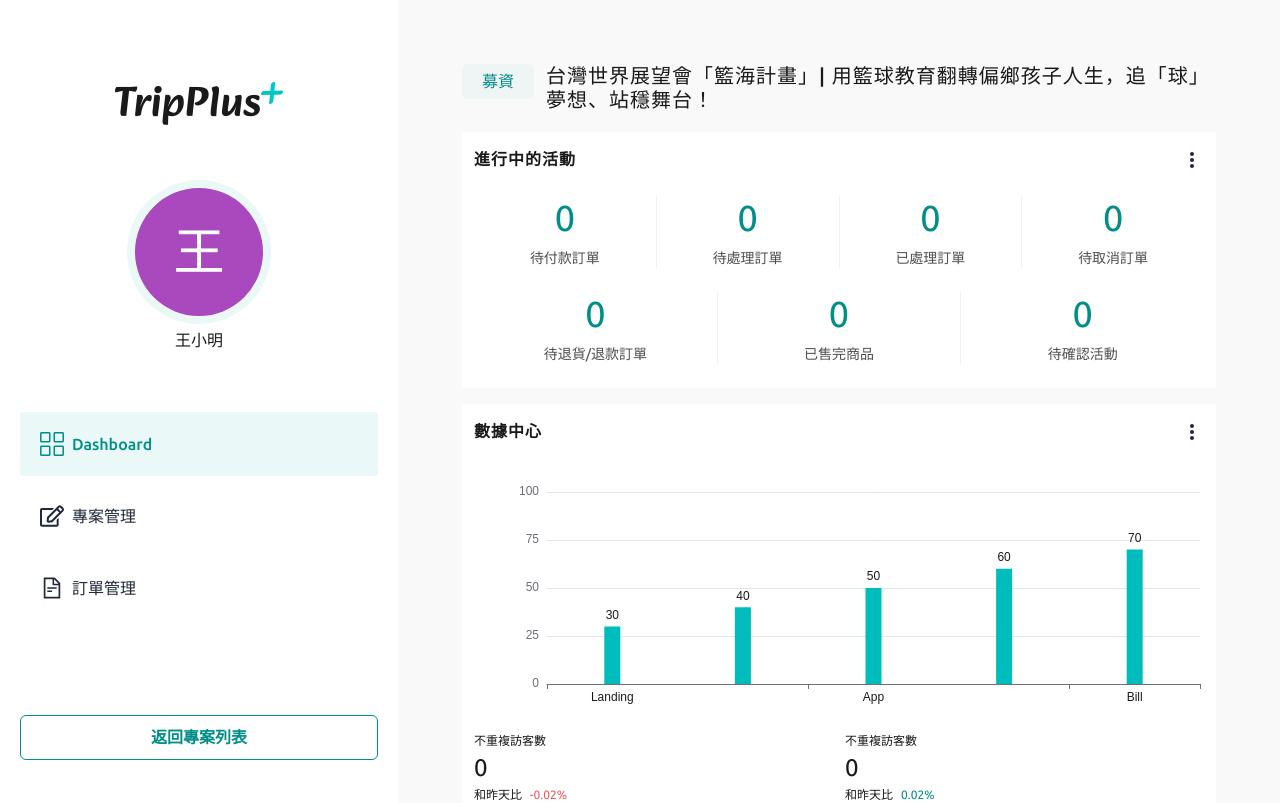
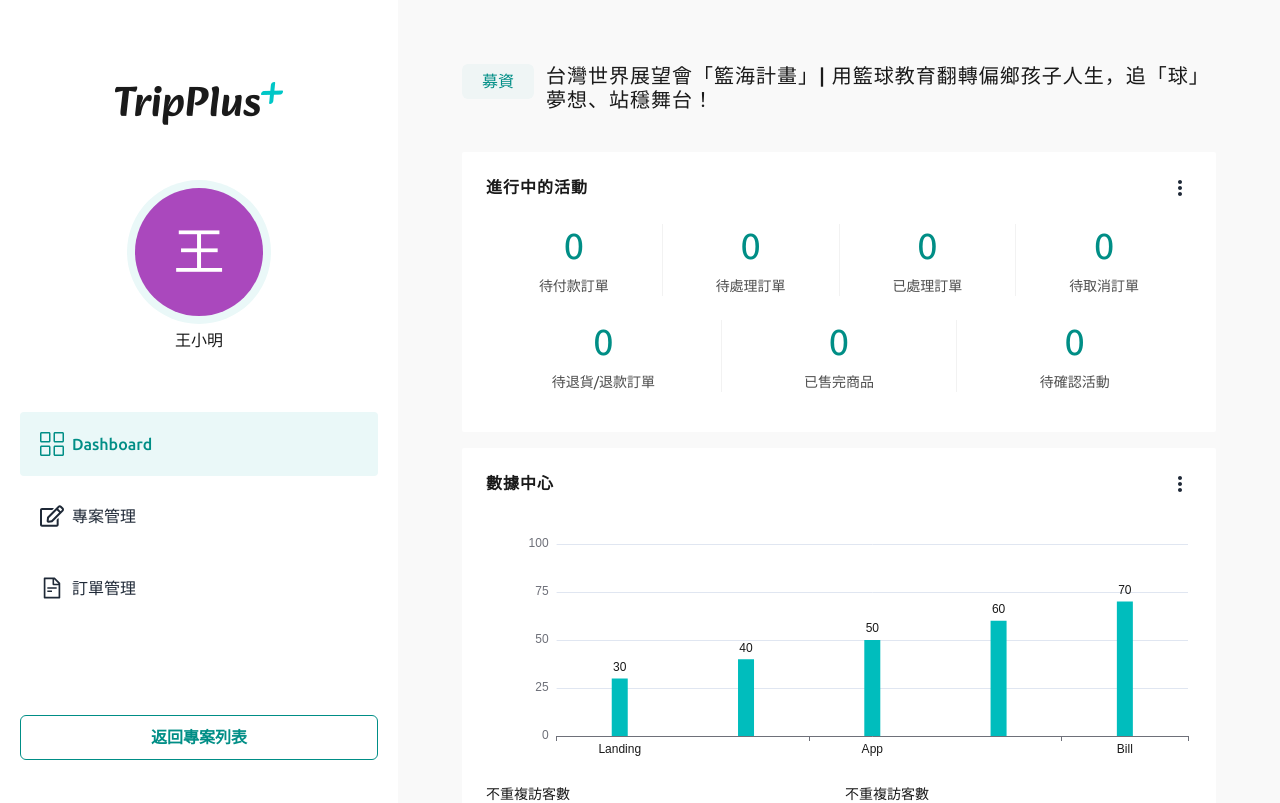
Before and after one commit to gn00678465/TripPlus-admin, a Next.js app: page /admin/1/dashboard in a window 1280 px wide. Shown: the top 803 px of the page. Built offline with nearby package versions, Linux system fonts and the light colour scheme.

Commit message:
feat: 調整 Dashboard 結構

```diff
--- a/src/pages/admin/[id]/dashboard/index.tsx
+++ b/src/pages/admin/[id]/dashboard/index.tsx
@@ -96,9 +96,9 @@ const DashboardBlock = ({ title, children, ...rest }: DashboardBlockProps) => {
   return (
     <Box
       backgroundColor="white"
-      px={{ base: 3, '2xl': 6 }}
-      pt={{ base: 4, '2xl': 6 }}
-      pb={{ base: 6, '2xl': 12 }}
+      px={{ base: 3, lg: 6, '2xl': 6 }}
+      pt={{ base: 4, lg: 6, '2xl': 6 }}
+      pb={{ base: 6, lg: 10, '2xl': 12 }}
       borderRadius={2}
       {...rest}
     >
@@ -132,13 +132,13 @@ const CompareBox = ({
 }: CompareBox) => {
   return (
     <Box
-      className="space-y-1"
+      className="space-y-1 xl:space-y-2"
       flexGrow={{ base: 1 }}
       textAlign="left"
       color="gray.900"
       {...rest}
     >
-      <Text fontSize={{ base: 'xs' }}>{header}</Text>
+      <Text fontSize={{ base: 'xs', xl: 'sm' }}>{header}</Text>
       <Text
         fontSize={{ base: '2xl' }}
         mb={{ base: 1 }}
@@ -146,7 +146,7 @@ const CompareBox = ({
       >
         {count}
       </Text>
-      <Text fontSize={{ base: 'xs' }}>
+      <Text fontSize={{ base: 'xs', xl: 'sm' }}>
         和昨天比
         <span
           className={`ml-2 ${
@@ -192,11 +192,20 @@ const CounterBox = ({ count = 0, label, ...rest }: CounterBoxProps) => {
 
 const ProjectDashboard = () => {
   return (
-    <>
+    <Box
+      minH="calc(100vh)"
+      w="full"
+      backgroundColor="gray.100"
+      px={{ base: 3, md: 8, xl: 16, '2xl': 20 }}
+      pt={{ base: 10, xl: 16, '2xl': 20 }}
+      pb={{ base: '76px' }}
+      fontSize={{ base: 'sm', md: 'md' }}
+      pos="relative"
+    >
       <Flex
         alignItems={{ base: 'flex-start', '2xl': 'center' }}
         className="gap-x-3"
-        mb={{ base: 5 }}
+        mb={{ base: 5, lg: 10 }}
       >
         <Tag
           flexShrink={0}
@@ -362,7 +371,17 @@ const ProjectDashboard = () => {
           </Flex>
         </DashboardBlock>
       </Flex>
-    </>
+      <Text
+        className="hidden 2xl:block"
+        color="gray.500"
+        fontWeight={400}
+        pos="absolute"
+        bottom={'76px'}
+        left={20}
+      >
+        Copyright © 2023 TripPlus. All rights reserved.
+      </Text>
+    </Box>
   );
 };
 
@@ -374,17 +393,7 @@ ProjectDashboard.getLayout = function (page: ReactElement) {
       <Head>
         <title>Dashboard</title>
       </Head>
-      <Box
-        minH="calc(100vh)"
-        w="full"
-        backgroundColor="gray.100"
-        px={{ base: 3, md: 8, xl: 16, '2xl': 20 }}
-        pt={{ base: 10, xl: 16, '2xl': 20 }}
-        pb={{ base: '76px' }}
-        fontSize={{ base: 'sm', md: 'md' }}
-      >
-        {page}
-      </Box>
+      {page}
     </AdminLayout>
   );
 };
```
